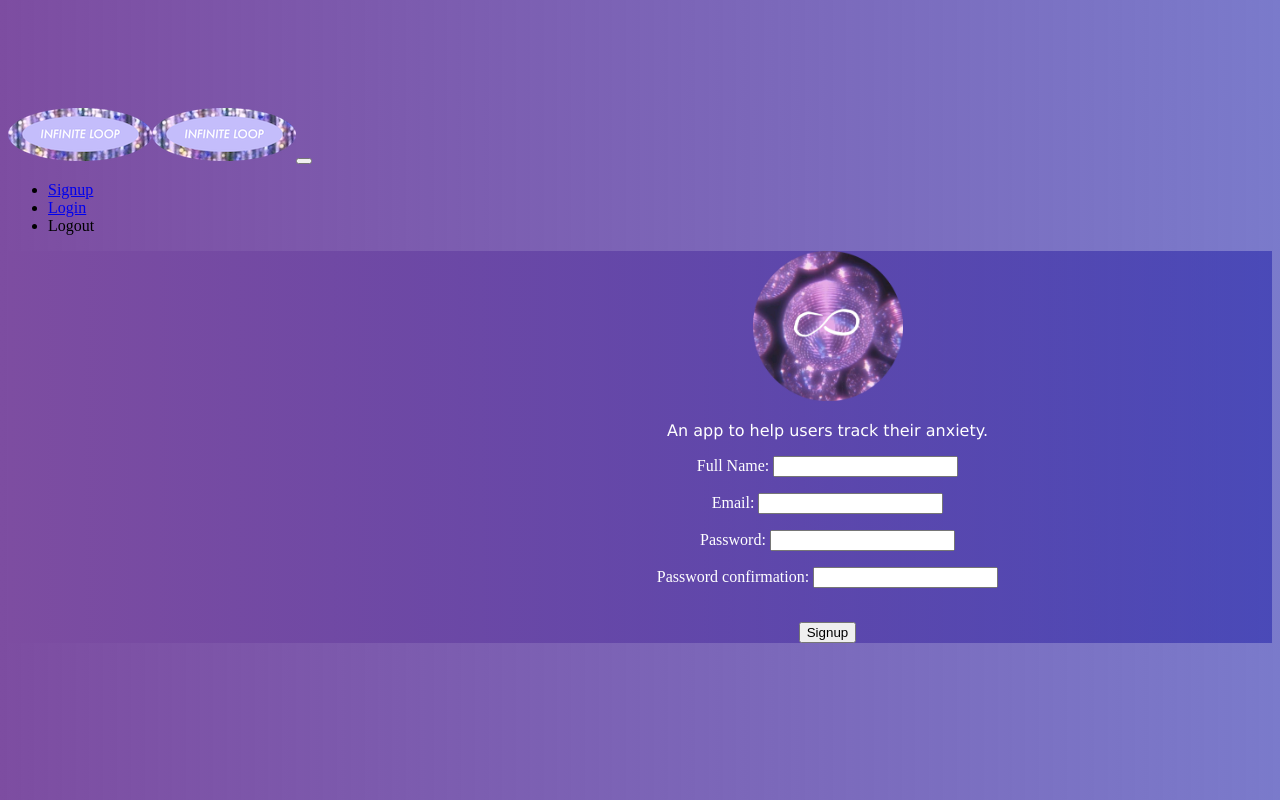
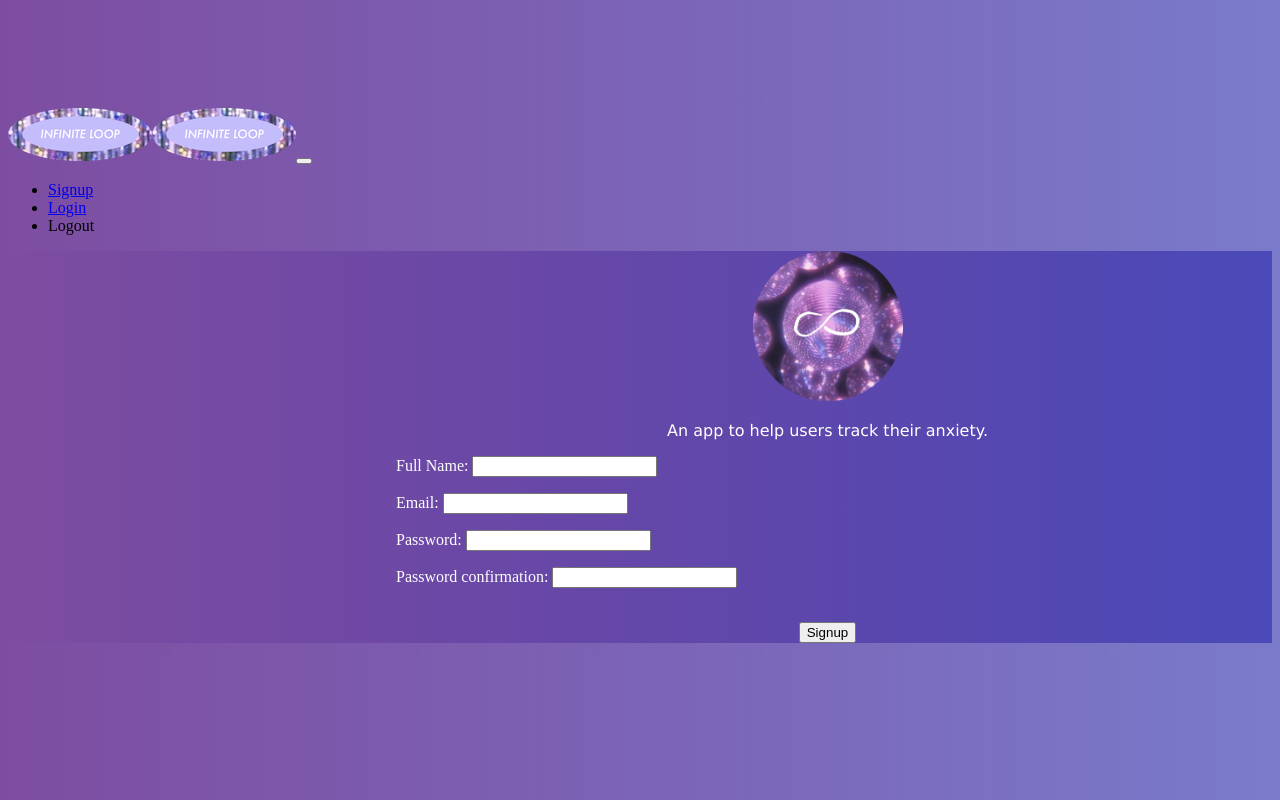
Before and after one commit to kellykaufman/Infinite-Loop-frontend, a Vue app: page /signup in a window 1280 px wide. Built offline with nearby package versions, Linux system fonts and the light colour scheme; the HTML template or start-up script is replaced by a standard one.

Commit message:
forgot to say fixes purple on signup page and tweaks alignment on signup page

```diff
--- a/src/views/Signup.vue
+++ b/src/views/Signup.vue
@@ -75,10 +75,10 @@
   /* margin-left: 350px; */
 }
 
-/* .please-work {
+.please-work {
   text-align: left;
-  margin-left: 20px;
-} */
+  margin-left: 13px;
+}
 
 .image {
   height: 150px;
```
